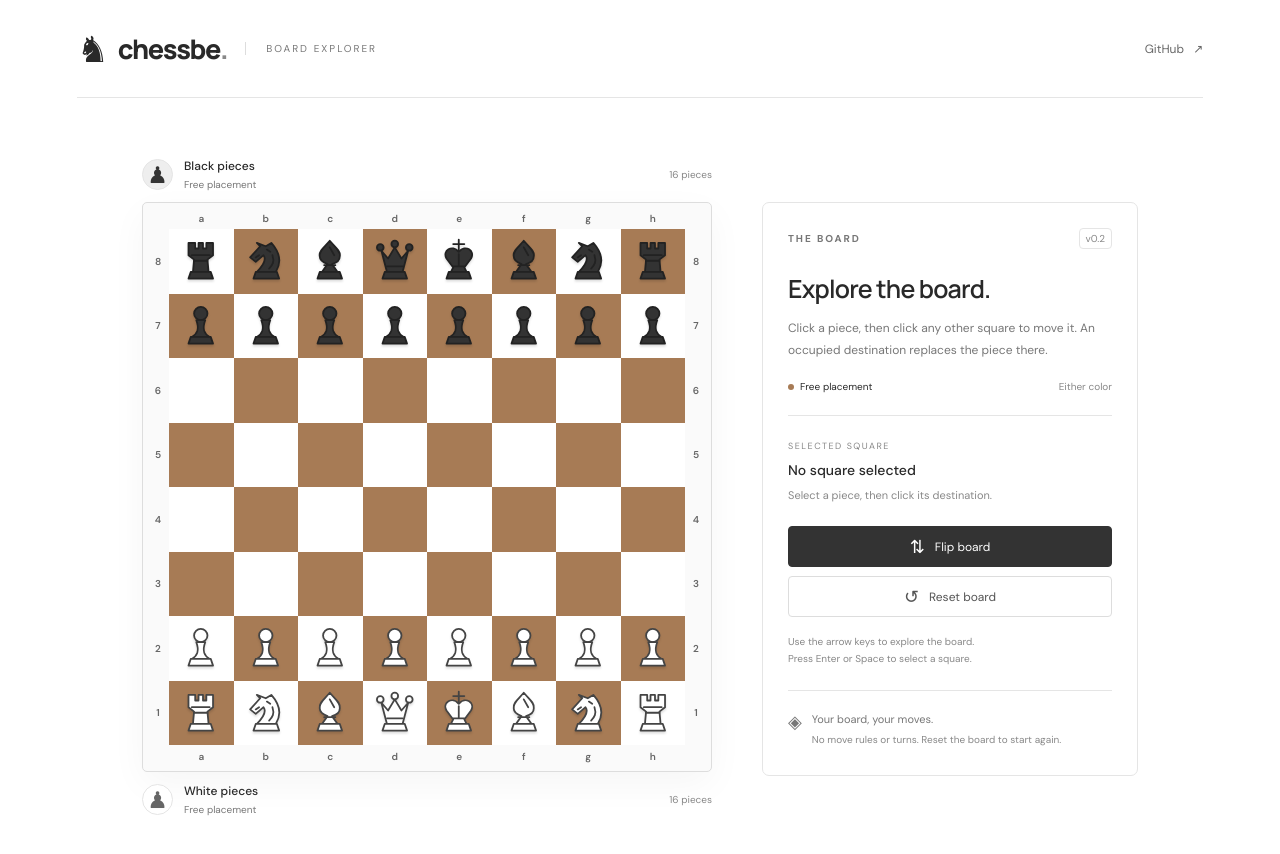
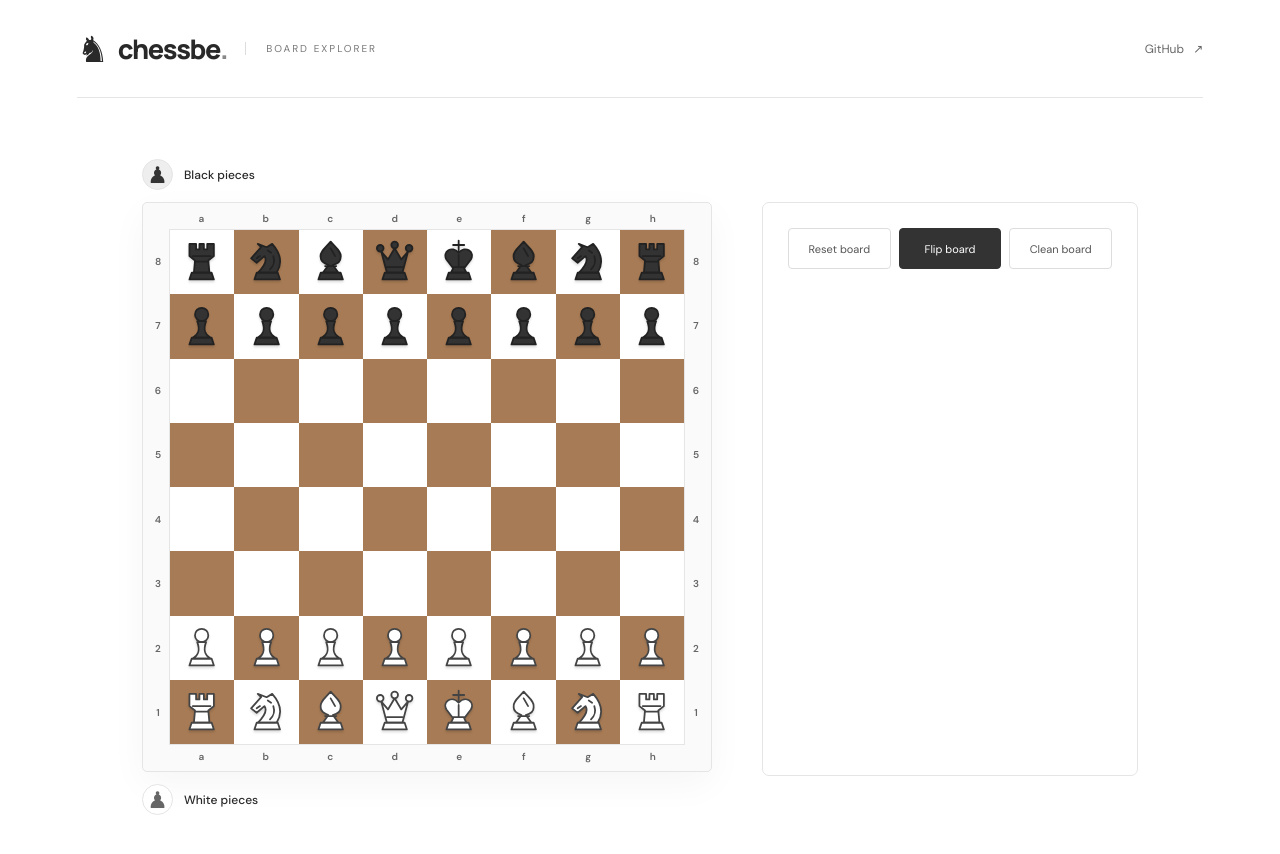
Before and after one commit to toxa81/chessbe, a React (Vite) app: page / in a window 1280 px wide. Shown: the top 854 px of the page. Built offline with nearby package versions, Linux system fonts and the light colour scheme.

Commit message:
Simplify board panels and add clean board control

```diff
--- a/src/App.tsx
+++ b/src/App.tsx
@@ -5,11 +5,8 @@ import { createExplorerState, explorerReducer } from './chess/explorer';
 
 export default function App() {
   const [flipped, setFlipped] = useState(false);
-  const [{ position, selected, lastMove }, dispatch] = useReducer(explorerReducer, undefined, createExplorerState);
+  const [{ position, selected }, dispatch] = useReducer(explorerReducer, undefined, createExplorerState);
   const [active, setActive] = useState<Square>('a8');
-  const piece = selected ? position.get(selected) : undefined;
-  const selectionName = selected ? `${selected.toUpperCase()}${piece ? ` · ${piece.color} ${piece.type}` : ''}` : 'No square selected';
-  const selectionDetail = selected ? (piece ? 'Click another square to move this piece. Click again to deselect.' : 'An empty square. Select a piece to move it.') : (lastMove ?? 'Select a piece, then click its destination.');
   const selectSquare = (square: Square) => dispatch({ type: 'select', square });
   function resetBoard() {
     setFlipped(false);
@@ -25,16 +22,12 @@ export default function App() {
     <main>
       <section className="workspace" aria-label="Chessboard explorer">
         <Chessboard position={position} flipped={flipped} selected={selected} active={active} onActiveChange={setActive} onSelect={selectSquare} />
-        <aside className="panel">
-          <div className="panel-heading"><span className="eyebrow">THE BOARD</span><span className="version">v0.2</span></div>
-          <h2>Explore the board.</h2>
-          <p>Click a piece, then click any other square to move it. An occupied destination replaces the piece there.</p>
-          <div className="position-detail"><span className="status-dot"></span><span>Free placement</span><span className="turn">Either color</span></div>
-          <div className="selection" aria-live="polite"><span className="detail-label">SELECTED SQUARE</span><strong id="selection-name">{selectionName}</strong><span id="selection-detail">{selectionDetail}</span></div>
-          <button id="flip" onClick={() => setFlipped(value => !value)} className="button primary" type="button"><span aria-hidden="true">⇅</span> Flip board</button>
-          <button id="reset" onClick={resetBoard} className="button secondary" type="button"><span aria-hidden="true">↺</span> Reset board</button>
-          <p className="hint">Use the arrow keys to explore the board.<br />Press Enter or Space to select a square.</p>
-          <div className="note"><span aria-hidden="true">◈</span><p>Your board, your moves.<br /><span>No move rules or turns. Reset the board to start again.</span></p></div>
+        <aside className="panel" aria-label="Board controls">
+          <div className="board-actions">
+            <button id="reset" onClick={resetBoard} className="button secondary" type="button">Reset board</button>
+            <button id="flip" onClick={() => setFlipped(value => !value)} className="button primary" type="button">Flip board</button>
+            <button id="clean" onClick={() => dispatch({ type: 'clean' })} className="button secondary" type="button">Clean board</button>
+          </div>
         </aside>
       </section>
     </main>
--- a/src/chess/explorer.ts
+++ b/src/chess/explorer.ts
@@ -6,7 +6,7 @@ export interface ExplorerState {
   lastMove: string | null;
 }
 
-type ExplorerAction = { type: 'select'; square: Square } | { type: 'reset' };
+type ExplorerAction = { type: 'select'; square: Square } | { type: 'reset' } | { type: 'clean' };
 
 export function createExplorerState(): ExplorerState {
   return { position: createStartingPosition(), selected: null, lastMove: null };
@@ -14,6 +14,7 @@ export function createExplorerState(): ExplorerState {
 
 export function explorerReducer(state: ExplorerState, action: ExplorerAction): ExplorerState {
   if (action.type === 'reset') return createExplorerState();
+  if (action.type === 'clean') return { position: new Map(), selected: null, lastMove: null };
   const { square } = action;
   if (square === state.selected) return { ...state, selected: null };
 
--- a/src/components/Chessboard.tsx
+++ b/src/components/Chessboard.tsx
@@ -11,18 +11,16 @@ interface ChessboardProps {
   onSelect: (square: Square) => void;
 }
 
-function Player({ color, count }: { color: Color; count: number }) {
+function Player({ color }: { color: Color }) {
   return <div className="player">
     <span className={`player-icon ${color}`} aria-hidden="true">♟</span>
-    <span>{color === 'white' ? 'White' : 'Black'} pieces<small>Free placement</small></span>
-    <span className="piece-count">{count} {count === 1 ? 'piece' : 'pieces'}</span>
+    <span>{color === 'white' ? 'White' : 'Black'} pieces</span>
   </div>;
 }
 
 export function Chessboard({ position, flipped, selected, active, onActiveChange, onSelect }: ChessboardProps) {
   const { files, ranks } = boardAxes(flipped);
   const buttons = useRef(new Map<Square, HTMLButtonElement>());
-  const count = (color: Color) => [...position.values()].filter(piece => piece.color === color).length;
   const topColor = flipped ? 'white' : 'black';
   const bottomColor = flipped ? 'black' : 'white';
 
@@ -39,7 +37,7 @@ export function Chessboard({ position, flipped, selected, active, onActiveChange
   }
 
   return <div className="board-column">
-    <Player color={topColor} count={count(topColor)} />
+    <Player color={topColor} />
     <div className="board-frame">
       <div className="coordinates files top" aria-hidden="true">{files.map(file => <span key={file}>{file}</span>)}</div>
       <div className="coordinates ranks left" aria-hidden="true">{ranks.map(rank => <span key={rank}>{rank}</span>)}</div>
@@ -65,6 +63,6 @@ export function Chessboard({ position, flipped, selected, active, onActiveChange
       <div className="coordinates ranks right" aria-hidden="true">{ranks.map(rank => <span key={rank}>{rank}</span>)}</div>
       <div className="coordinates files bottom" aria-hidden="true">{files.map(file => <span key={file}>{file}</span>)}</div>
     </div>
-    <Player color={bottomColor} count={count(bottomColor)} />
+    <Player color={bottomColor} />
   </div>;
 }
```
Also changed, not shown: src/styles.css, 2 other files (tests, documents, lock files or other folders).
